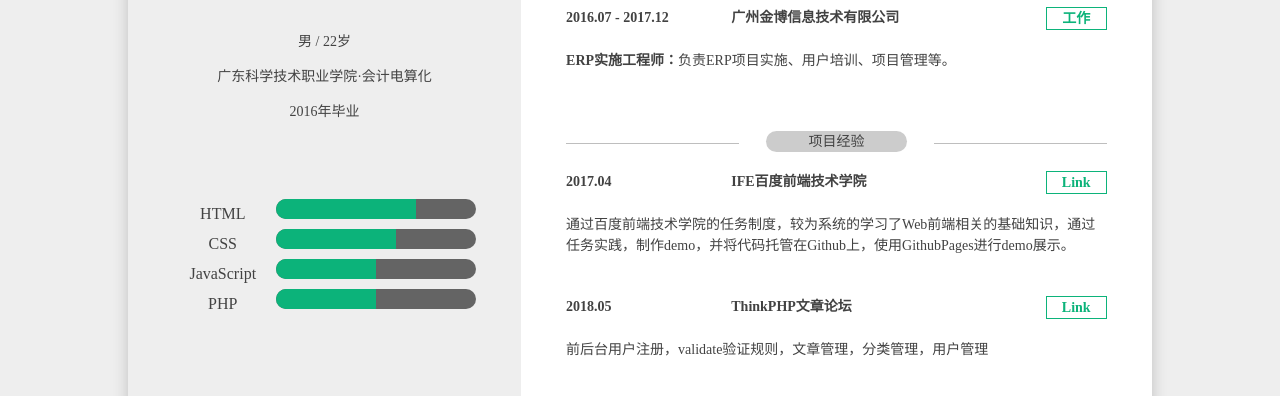
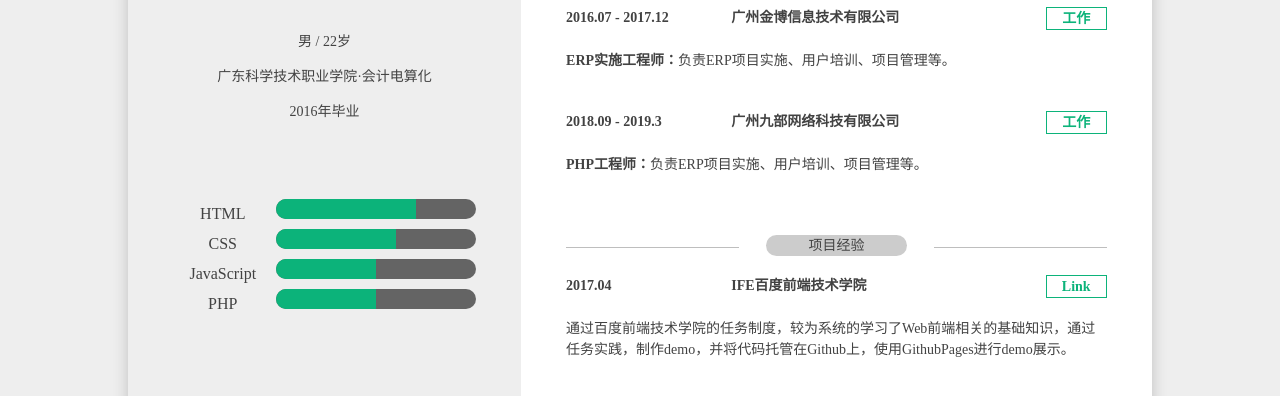
Before and after one commit to EhperYee/About, a plain HTML site: page index.html in a window 1280 px wide. Shown: the part 264-660 px from the top of the page. Drawn offline with Linux system fonts and the light colour scheme.

Commit message:
Update index.html

```diff
--- a/index.html
+++ b/index.html
@@ -111,6 +111,19 @@
                             </div>
                         </div>
 
+
+                                <div class="item">
+                            <div class="item-hd">
+                                <span class="item-time">2018.09 - 2019.3</span>
+                                <h3 class="item-name">广州九部网络科技有限公司</h3>
+                                <a href="" target="_blank" class="item-more">工作</a>
+                            </div>
+                            <div class="item-bd">
+                                <p class="item-describe">                                <span class="item-post">PHP工程师：</span>负责ERP项目实施、用户培训、项目管理等。</p>
+                            </div>
+                        </div>
+
+
                     </div>
                 </div>
                 <div class="project">
```
